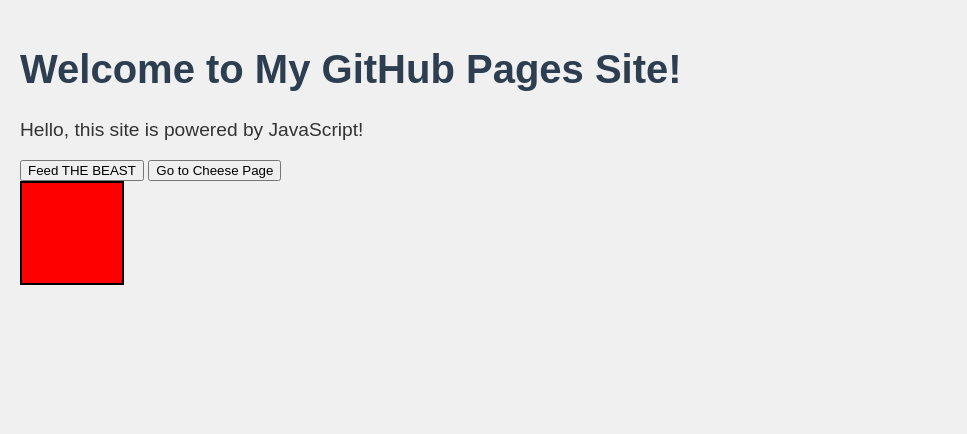
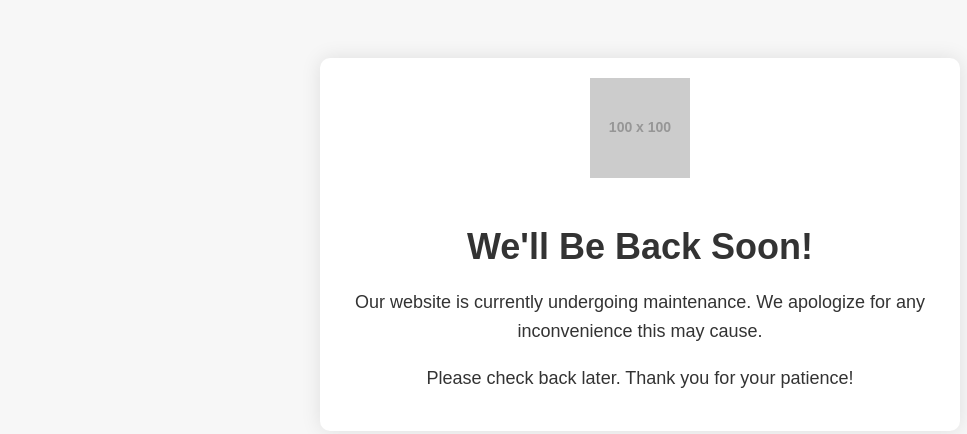
Before and after one commit to massaluke/massaluke.github.io, a website: page index.html in a window 1280 px wide. Shown: the whole page, without its empty margins (0-967 px from the left). Drawn offline with Linux system fonts and the light colour scheme; placeholder pictures from the web are drawn by us.

Commit message:
maintenance so i dont run out of jsonbin

```diff
--- a/index.html
+++ b/index.html
@@ -3,20 +3,43 @@
 <head>
     <meta charset="UTF-8">
     <meta name="viewport" content="width=device-width, initial-scale=1.0">
-    <title>My GitHub Pages Site</title>
-    <link rel="stylesheet" href="style.css">
+    <title>Maintenance Mode</title>
+    <style>
+        body {
+            background-color: #f7f7f7;
+            font-family: Arial, sans-serif;
+            color: #333;
+            text-align: center;
+            padding: 50px;
+        }
+        .container {
+            max-width: 600px;
+            margin: 0 auto;
+            background-color: #fff;
+            padding: 20px;
+            border-radius: 10px;
+            box-shadow: 0 0 20px rgba(0, 0, 0, 0.1);
+        }
+        h1 {
+            font-size: 36px;
+            margin-bottom: 20px;
+        }
+        p {
+            font-size: 18px;
+            line-height: 1.6;
+        }
+        .logo {
+            width: 100px;
+            margin-bottom: 20px;
+        }
+    </style>
 </head>
 <body>
-    <h1>Welcome to My GitHub Pages Site!</h1>
-    <p id="message">Navigate to the pages:</p>
-
-    <!-- Navigation Buttons -->
-    <button onclick="navigateToPage('feed/feed.html')">Feed THE BEAST</button>
-    <button onclick="navigateToPage('cheese/cheese.html')">Go to Cheese Page</button>
-
-    <!-- Color Changing Square -->
-    <div id="colorSquare"></div>
-
-    <script src="script.js"></script>
+    <div class="container">
+        <img src="https://via.placeholder.com/100" alt="Logo" class="logo">
+        <h1>We'll Be Back Soon!</h1>
+        <p>Our website is currently undergoing maintenance. We apologize for any inconvenience this may cause.</p>
+        <p>Please check back later. Thank you for your patience!</p>
+    </div>
 </body>
 </html>
--- a/script.js
+++ b/script.js
@@ -24,4 +24,4 @@
 }
 
 // Call updateSquareColor every second
-setInterval(updateSquareColor, 10000);
+//setInterval(updateSquareColor, 10000);
```
Also changed, not shown: indexy.html (added, +22 -0 lines).
